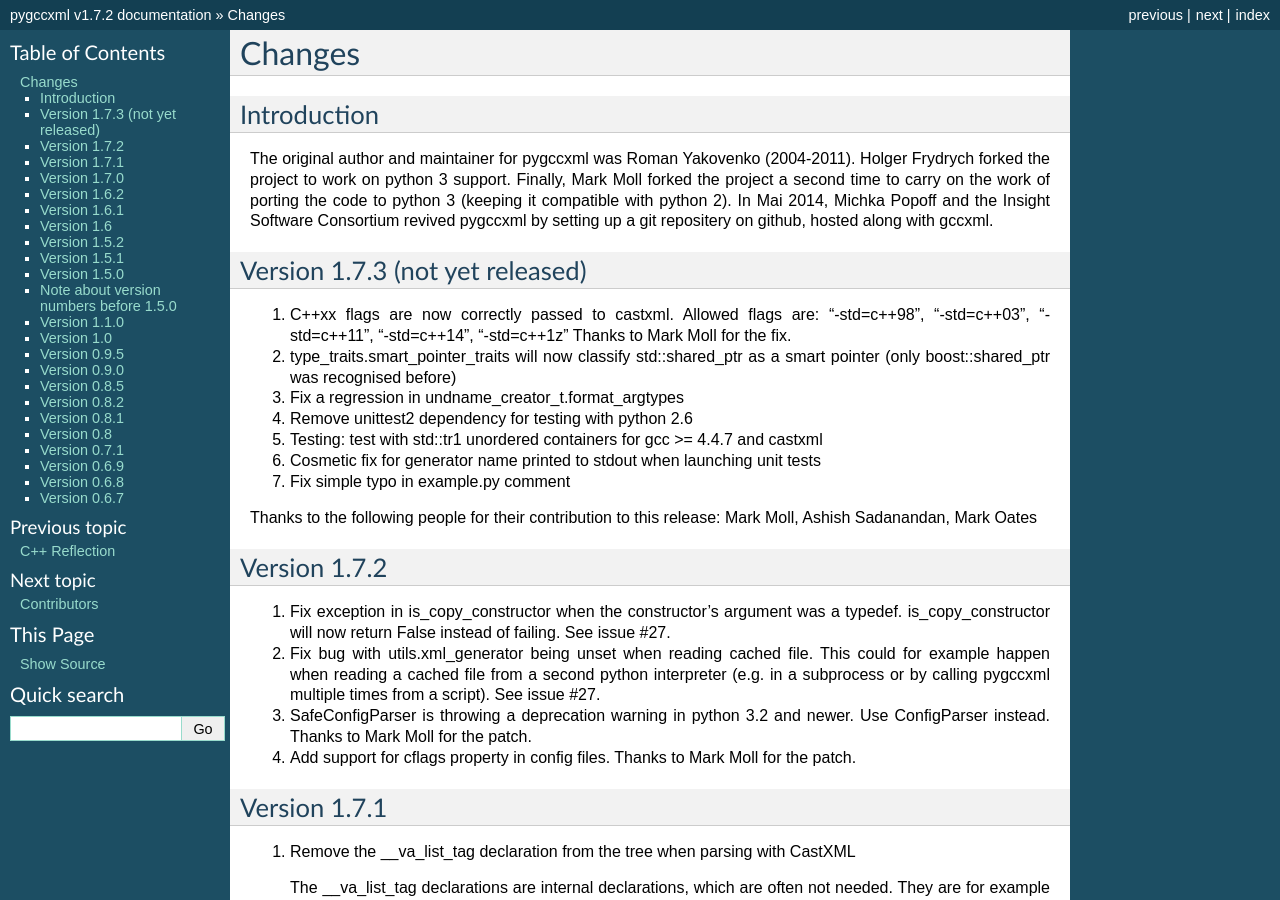
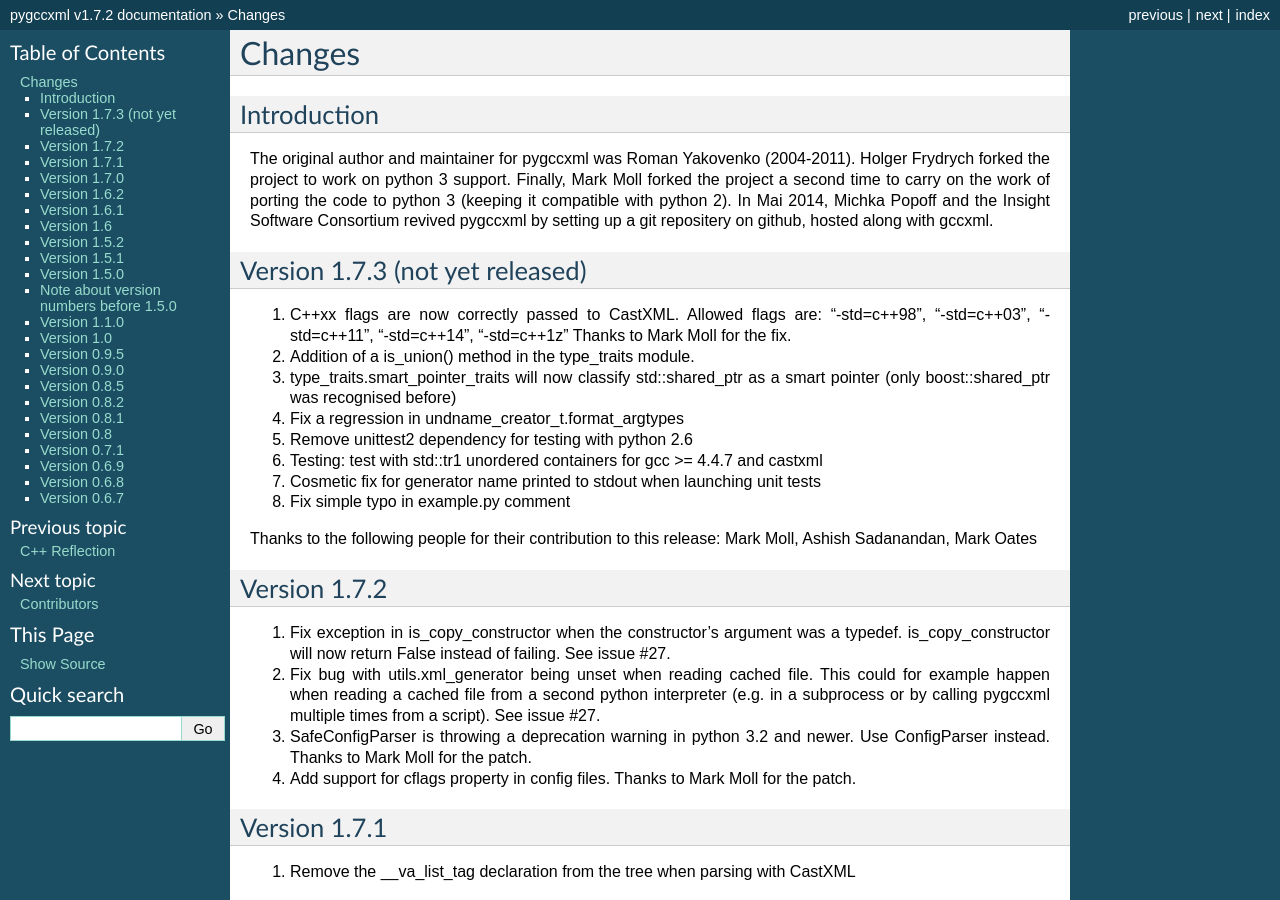
Before and after one commit to CastXML/pygccxml, a Sphinx documentation site: the page built from docs/history.rst, in a window 1280 px wide and 900 px high. Built offline with Sphinx 7.4.7, drawn with Linux system fonts in a browser that asks for light colours.

Commit message:
Document addition of is_union() method for v1.7.3

```diff
--- a/docs/history.rst
+++ b/docs/history.rst
@@ -14,22 +14,24 @@
 Version 1.7.3 (not yet released)
 --------------------------------
 
-1. C++xx flags are now correctly passed to castxml. Allowed flags are:
+1. C++xx flags are now correctly passed to CastXML. Allowed flags are:
    "-std=c++98", "-std=c++03", "-std=c++11", "-std=c++14", "-std=c++1z"
    Thanks to Mark Moll for the fix.
 
-2. type_traits.smart_pointer_traits will now classify std::shared_ptr as a
+2. Addition of a is_union() method in the type_traits module.
+
+3. type_traits.smart_pointer_traits will now classify std::shared_ptr as a
    smart pointer (only boost::shared_ptr was recognised before)
 
-3. Fix a regression in undname_creator_t.format_argtypes
+4. Fix a regression in undname_creator_t.format_argtypes
 
-4. Remove unittest2 dependency for testing with python 2.6
+5. Remove unittest2 dependency for testing with python 2.6
 
-5. Testing: test with std::tr1 unordered containers for gcc >= 4.4.7 and castxml
+6. Testing: test with std::tr1 unordered containers for gcc >= 4.4.7 and castxml
 
-6. Cosmetic fix for generator name printed to stdout when launching unit tests
+7. Cosmetic fix for generator name printed to stdout when launching unit tests
 
-7. Fix simple typo in example.py comment
+8. Fix simple typo in example.py comment
 
 Thanks to the following people for their contribution to this release:
 Mark Moll, Ashish Sadanandan, Mark Oates
```
